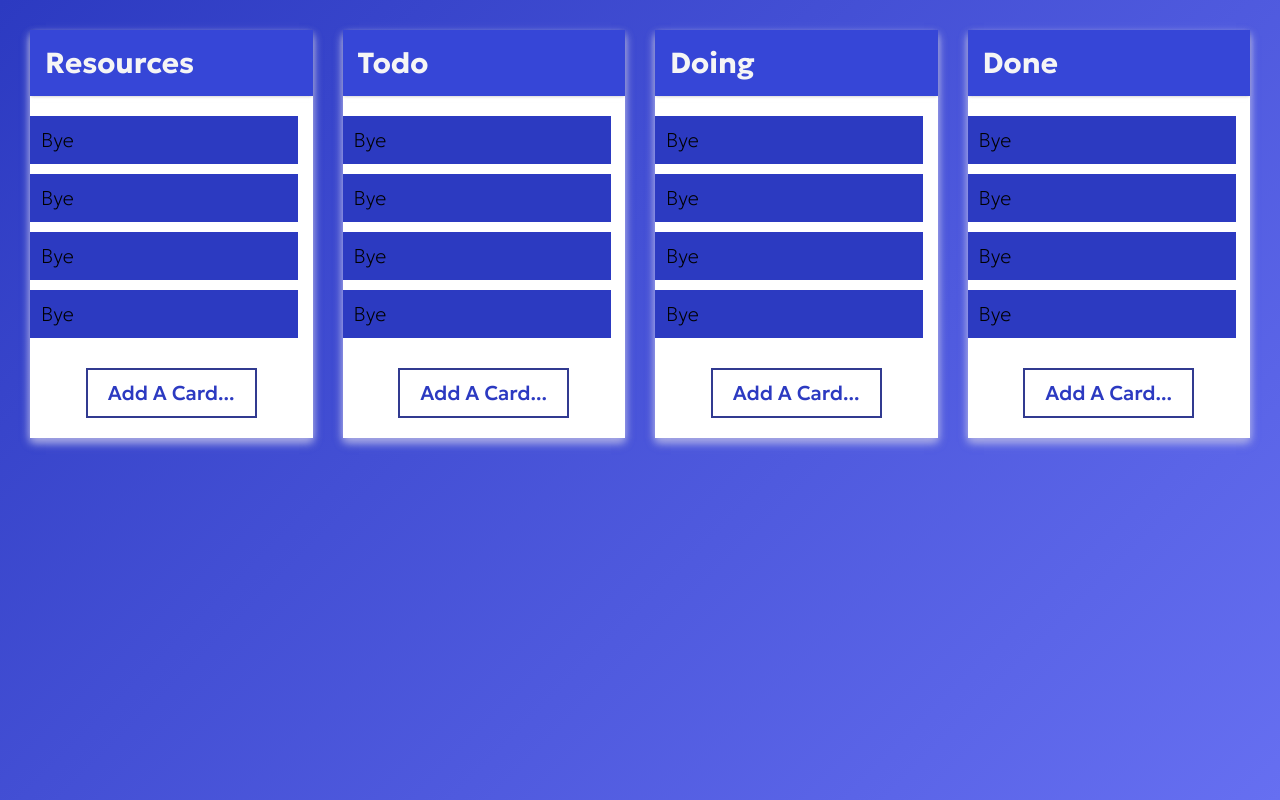
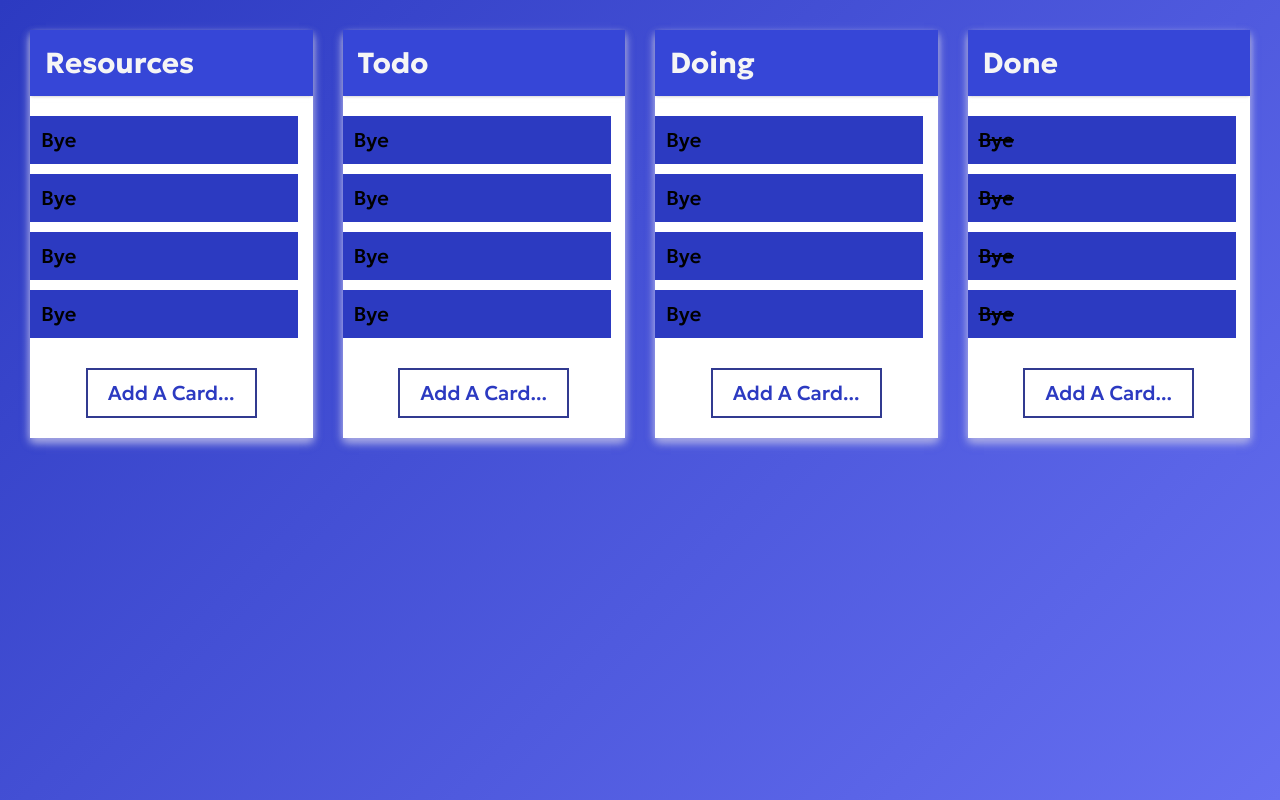
Before and after one commit to jatinn21/Jira_Board_HTML_CSS_and_JS, a plain HTML site: page index.html in a window 1280 px wide. Drawn offline with Linux system fonts and the light colour scheme.

Commit message:
fixed a style blog

```diff
--- a/style.css
+++ b/style.css
@@ -111,6 +111,7 @@
 
 .boxes p{
     width: 95% !important;
+    font-weight: 500 !important;
 }
 
 .boxes p:hover  {
@@ -136,3 +137,7 @@
     border-radius: 1rem;
     background-color: #2C3AC1;
 }
+
+.box4{
+    text-decoration: line-through;
+}
```
